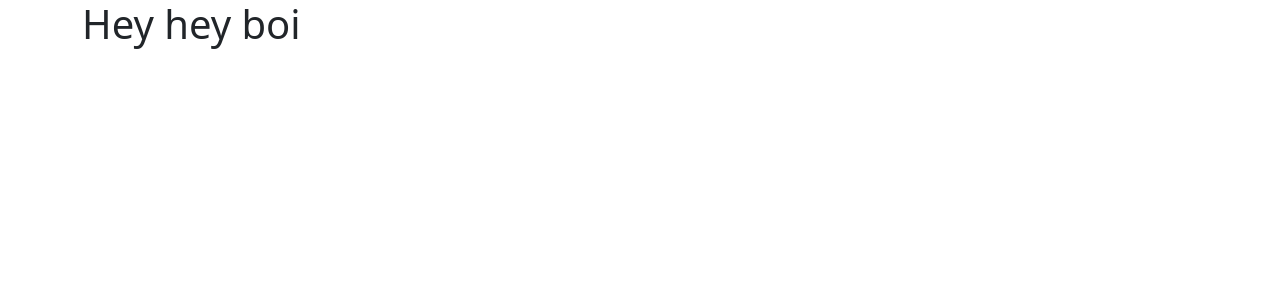
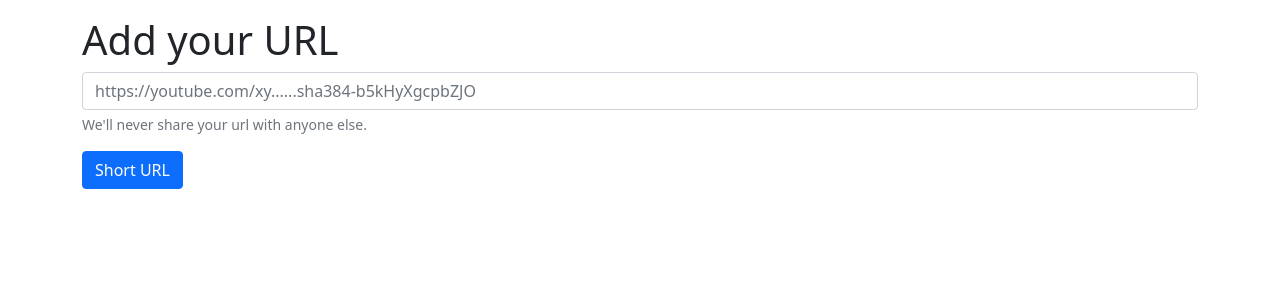
Before and after one commit to d-shaktiranjan/ShortifyVisit, a Flask app: page / in a window 1280 px wide. Shown: the top 300 px of the page. Run offline with Flask 2, Linux system fonts and the light colour scheme.

Commit message:
base form added

```diff
--- a/templates/index.html
+++ b/templates/index.html
@@ -11,8 +11,15 @@
 </head>
 
 <body>
-    <div class="container">
-        <h1>Hey hey boi</h1>
+    <div class="container my-3">
+        <h1>Add your URL</h1>
+        <form>
+            <div class="mb-3">
+                <input type="text" class="form-control" id="exampleInputEmail1" aria-describedby="emailHelp" placeholder="https://youtube.com/xy......sha384-b5kHyXgcpbZJO">
+                <div id="emailHelp" class="form-text">We'll never share your url with anyone else.</div>
+            </div>
+            <button type="submit" class="btn btn-primary">Short URL</button>
+        </form>
     </div>
     <script src="https://cdn.jsdelivr.net/npm/bootstrap@5.0.0-beta2/dist/js/bootstrap.bundle.min.js"
         integrity="sha384-b5kHyXgcpbZJO/tY9Ul7kGkf1S0CWuKcCD38l8YkeH8z8QjE0GmW1gYU5S9FOnJ0"
```
